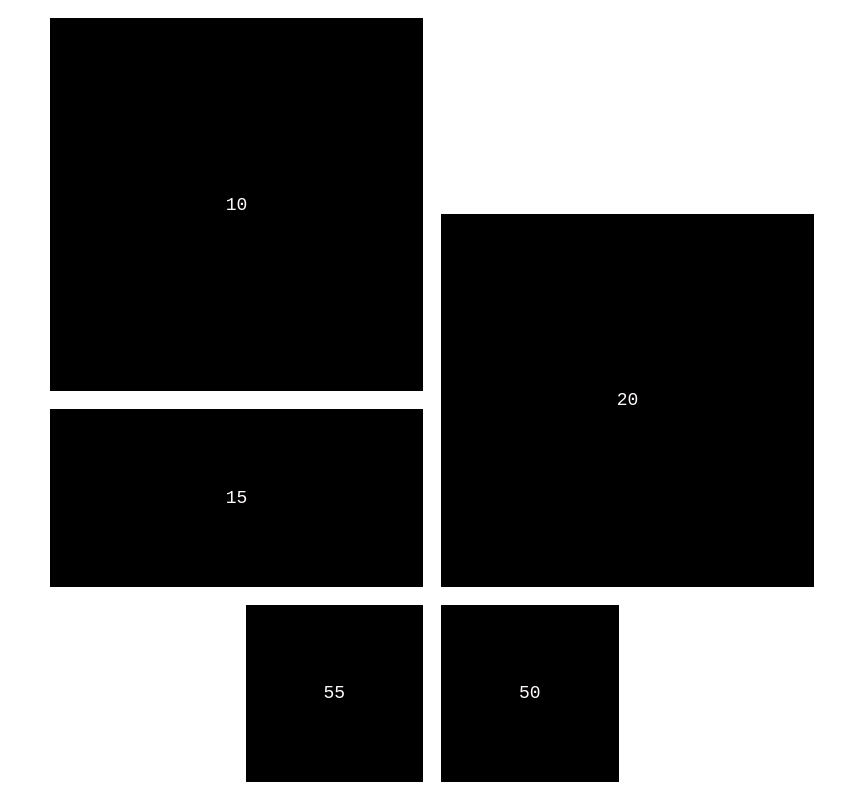
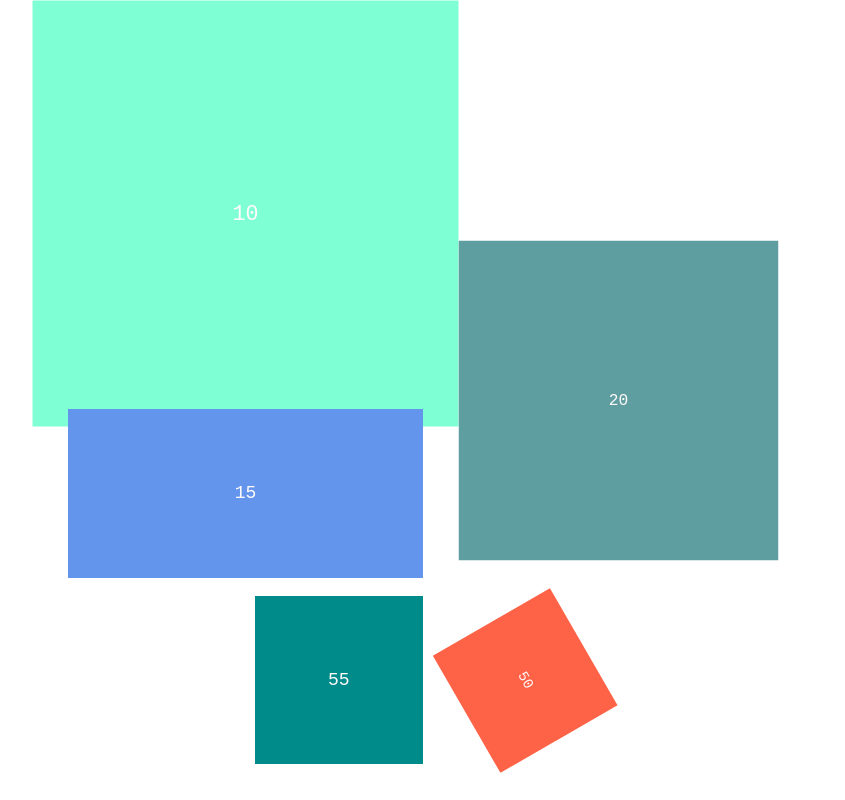
Before and after one commit to AndyBitz/countdown-next, a Next.js app: page / in a window 1280 px wide. Shown: the whole page, without its empty margins (208-1053 px from the left). Built offline with nearby package versions, Linux system fonts and the light colour scheme.

Commit message:
Added colors to time cards

```diff
--- a/components/timer-card.js
+++ b/components/timer-card.js
@@ -1,6 +1,9 @@
-export default ({ area, value }) => {
+export default ({ area, value, rotate=0, scale=1, bg, style }) => {
   const customStyle = {
-    gridArea: area
+    gridArea: area,
+    transform: `rotate(${rotate}deg) scale(${scale})`,
+    backgroundColor: bg,
+    ...style
   }
 
   return (
--- a/components/timer-layout.js
+++ b/components/timer-layout.js
@@ -4,12 +4,12 @@ export default ({ children }) => (
     <style jsx>
     {`
       section {
-        padding: 1em;
+        padding: 2em;
         color: snow;
-        width: calc(100vw - 2em);
-        height: calc(100vw - 2em);
+        width: calc(100vw - 4em);
+        height: calc(100vw - 4em);
         display: grid;
-        grid-gap: 1em;
+        grid-gap: 1rem;
         grid-template-columns: 1fr 1fr 1fr 1fr;
         grid-template-rows: 1fr 1fr 1fr 1fr;
         grid-template-areas: "months  months  .       ."
@@ -20,8 +20,8 @@ export default ({ children }) => (
 
       @media (orientation: landscape) {
         section {
-          height: calc(100vh - 2em);
-          width: calc(100vh - 2em);
+          height: calc(100vh - 4em);
+          width: calc(100vh - 4em);
         }
       }
     `}
--- a/pages/index.js
+++ b/pages/index.js
@@ -81,11 +81,30 @@ export default class extends Component {
     return (
       <Page>
         <TimerLayout>
-          <TimerCard area="months" value={this.state.M} />
-          <TimerCard area="days" value={this.state.d} />
-          <TimerCard area="hours" value={this.state.h} />
-          <TimerCard area="minutes" value={this.state.m} />
-          <TimerCard area="seconds" value={this.state.s} />
+          <TimerCard
+            area="months"
+            value={this.state.M}
+            bg="aquamarine"
+            scale={1.2} />
+          <TimerCard
+            area="days"
+            value={this.state.d}
+            bg="cadetblue"
+            scale={.9} />
+          <TimerCard
+            area="hours"
+            value={this.state.h}
+            bg="cornflowerblue" />
+          <TimerCard
+            area="minutes"
+            value={this.state.m}
+            bg="darkcyan" />
+          <TimerCard
+            area="seconds"
+            value={this.state.s}
+            rotate={-this.state.s*6}
+            bg="tomato"
+            scale={.8} />
         </TimerLayout>
       </Page>
     )
```
